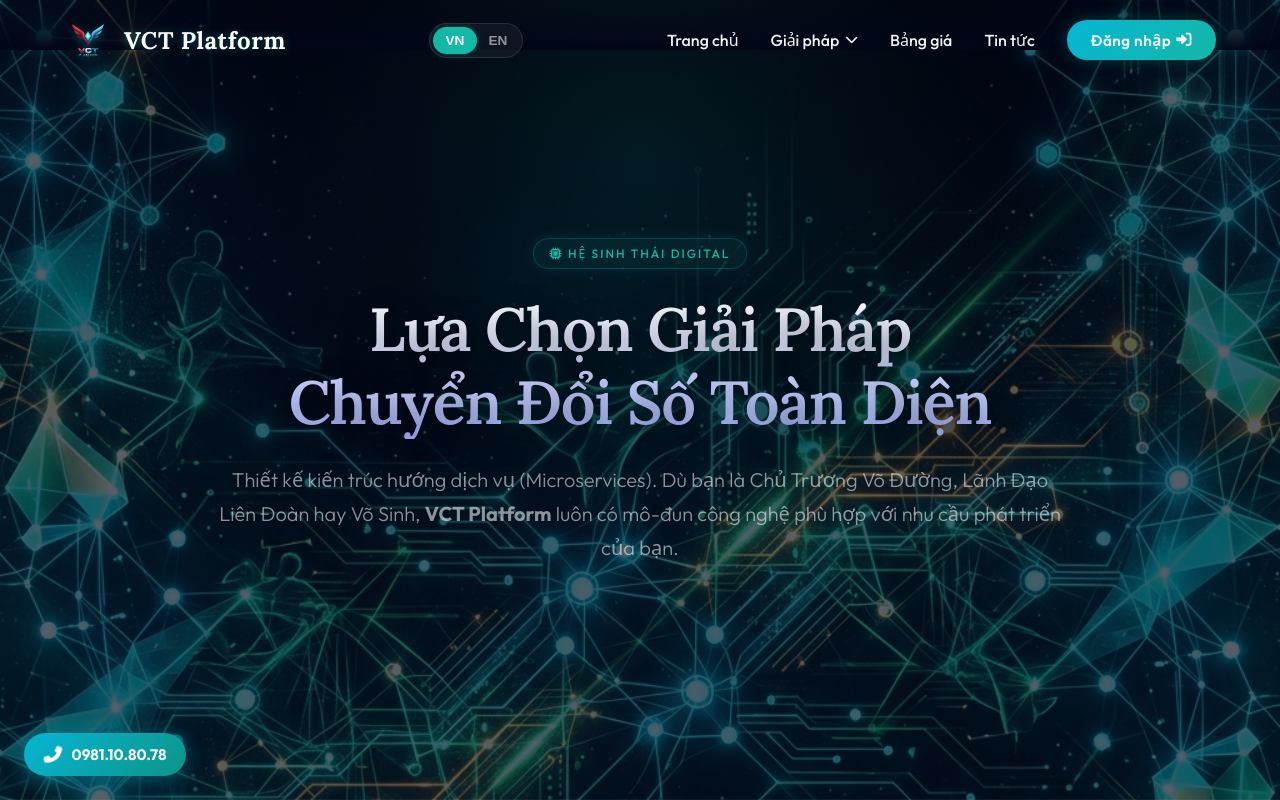
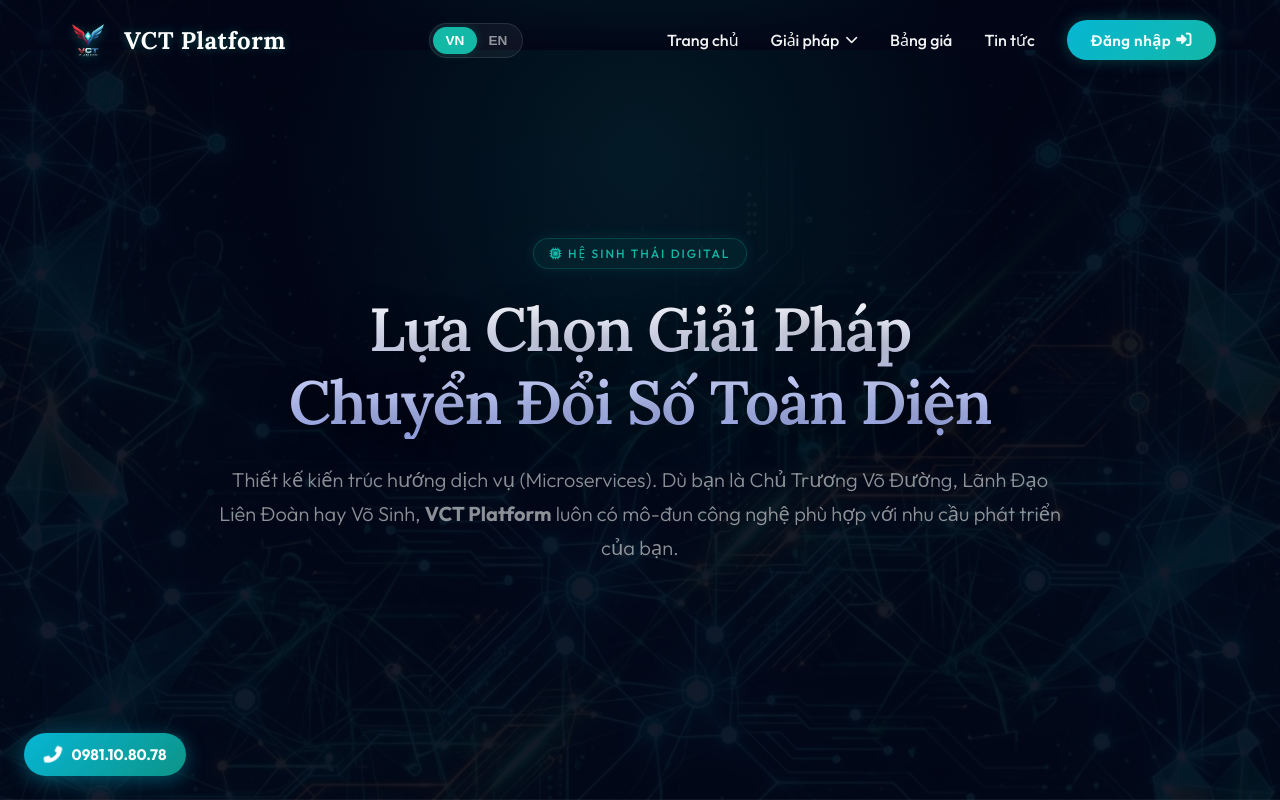
Before and after one commit to VCT-PLATFORM/vct-web-react, a React (Vite) app: page /giai-phap in a window 1280 px wide. Shown: the top 800 px of the page. Built offline with nearby package versions, Linux system fonts and the light colour scheme.

Commit message:
style: Reduce background opacity and brightness for better text readability on Solutions page

```diff
--- a/src/css/_base.css
+++ b/src/css/_base.css
@@ -246,7 +246,7 @@ h1, h2, h3, h4, h5, h6 {
 }
 
 /* Desktop & Mobile Dual-Canvas (Infographic Paradigm) */
-.hero-infographic-hub::before { background: url('/assets/images/hero_bg_hub_vertical.png') center top / 100% auto repeat-y; opacity: 0.35; }
+.hero-infographic-hub::before { background: url('/assets/images/hero_bg_hub_vertical.png') center top / 100% auto repeat-y; opacity: 0.10; filter: brightness(0.8); }
 .hero-infographic-b2g::before { background: url('/assets/images/hero_bg_b2g_infographic_1775032455843.png') center top / 100% auto repeat-y; }
 .hero-infographic-b2b::before { background: url('/assets/images/hero_bg_b2b_infographic_1775032477856.png') center top / 100% auto repeat-y; }
 .hero-infographic-b2c::before { background: url('/assets/images/hero_bg_b2c_infographic_1775032495709.png') center top / 100% auto repeat-y; }
```
